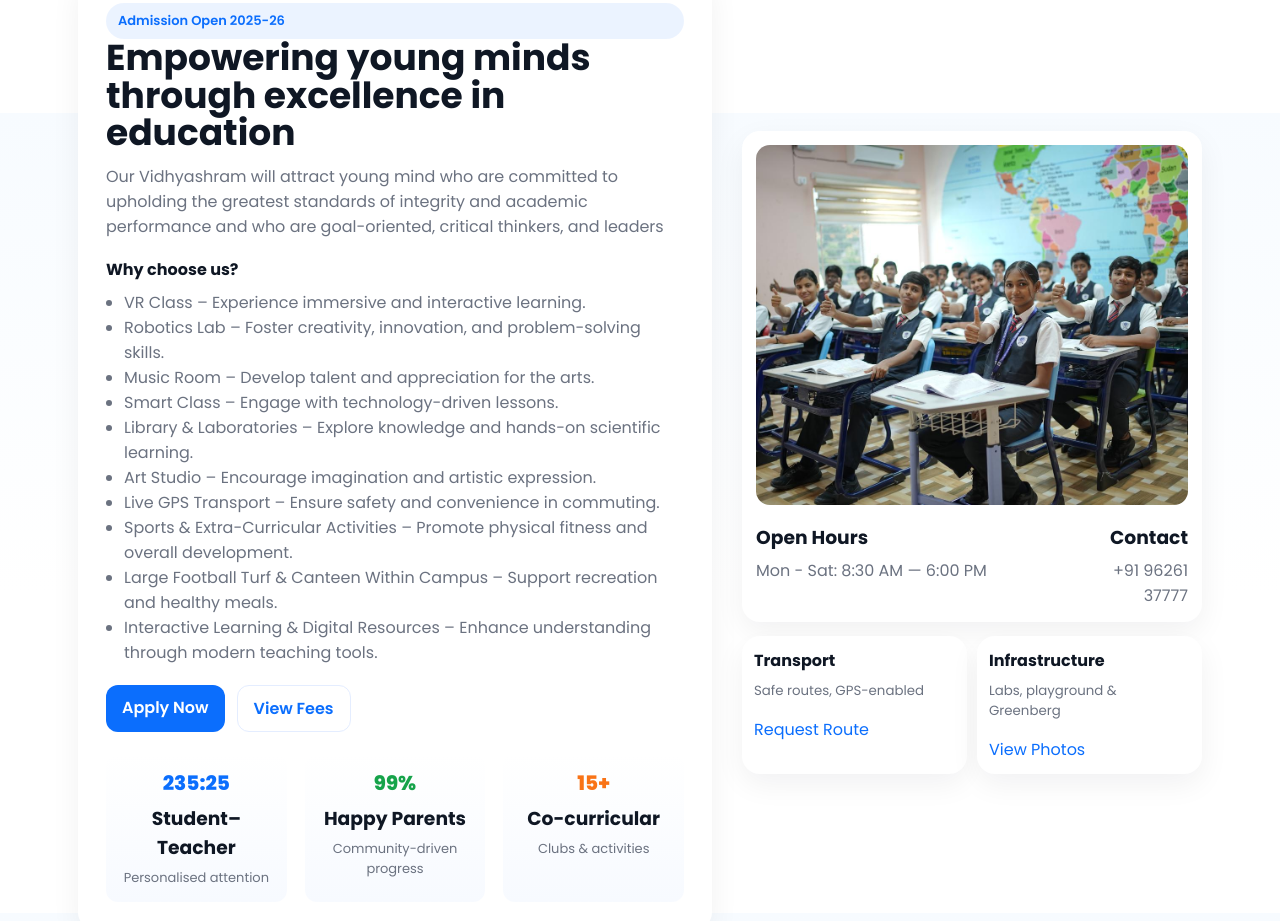
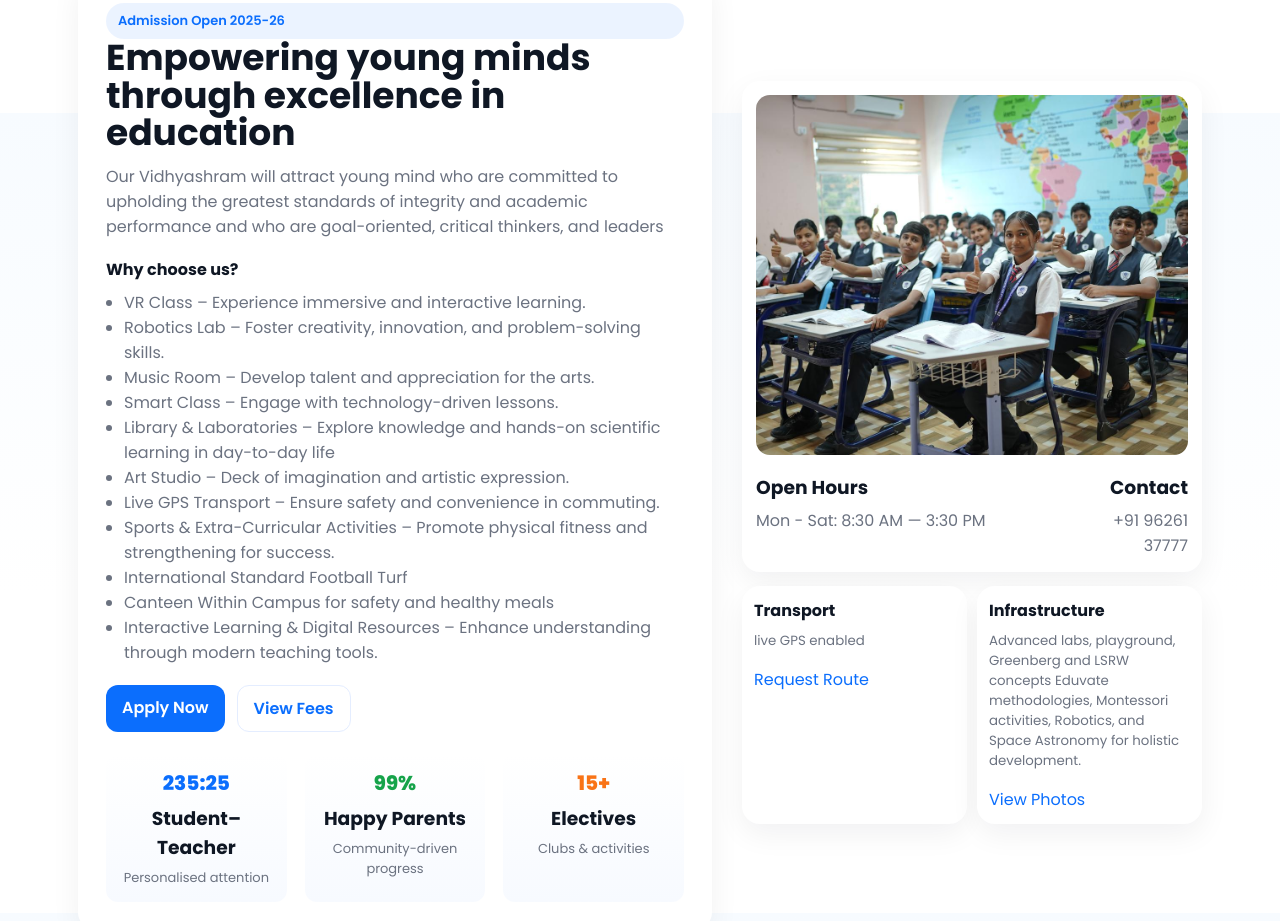
Before and after one commit to rupesh282001/demotvshool, a plain HTML site: page enroll_popUpPage.html in a window 1280 px wide. Shown: the part 687-1608 px from the top of the page. Drawn offline with Linux system fonts and the light colour scheme.

Commit message:
Update enroll_popUpPage.html

```diff
--- a/enroll_popUpPage.html
+++ b/enroll_popUpPage.html
@@ -506,7 +506,7 @@
                 <div class="grid-2">
                     <select name="grade" required>
                         <option value="">Grade applying for</option>
-                        <option>Nursery</option>
+                        <option>Play School</option>
                         <option>KG</option>
                         <option>1</option>
                         <option>2</option>
@@ -524,7 +524,7 @@
 
                 <div style="display:flex;gap:10px;align-items:center">
                     <button class="btn" type="submit">Send Enquiry</button>
-                    <small style="color:var(--muted)">or call <strong>+91 9626137777</strong></small>
+                    <small style="color:var(--muted)">or call <strong>+91 9626 13 7777, +91 9626 14 7777, +91 9626 15 7777</strong></small>
                 </div>
             </form>
         </section>
@@ -548,15 +548,17 @@
 
                             <li>Smart Class – Engage with technology-driven lessons.</li>
 
-                            <li>Library & Laboratories – Explore knowledge and hands-on scientific learning.</li>
+                            <li>Library & Laboratories – Explore knowledge and hands-on scientific learning in day-to-day life</li>
 
-                            <li>Art Studio – Encourage imagination and artistic expression.</li>
+                            <li>Art Studio – Deck of imagination and artistic expression.</li>
 
                             <li>Live GPS Transport – Ensure safety and convenience in commuting.</li>
 
-                            <li>Sports & Extra-Curricular Activities – Promote physical fitness and overall development.</li>
+                            <li>Sports & Extra-Curricular Activities – Promote physical fitness and strengthening for success.</li>
 
-                            <li>Large Football Turf & Canteen Within Campus – Support recreation and healthy meals.</li>
+                            <li>International Standard Football Turf</li>
+
+                            <li>Canteen Within Campus for safety and healthy meals</li>
 
                             <li>Interactive Learning & Digital Resources – Enhance understanding through modern teaching tools.</li>
                         </ul>
@@ -581,7 +583,7 @@
                     </div>
                     <div class="highlight">
                         <div style="font-size:20px;font-weight:800;color:#f97316">15+</div>
-                        <h3>Co-curricular</h3>
+                        <h3>Electives</h3>
                         <p>Clubs & activities</p>
                     </div>
                 </div>
@@ -594,7 +596,7 @@
                     <div style="display:flex;gap:12px;margin-top:12px">
                         <div style="flex:1">
                             <h3 style="margin:6px 0">Open Hours</h3>
-                            <p style="margin:0;color:var(--muted)">Mon - Sat: 8:30 AM — 6:00 PM</p>
+                            <p style="margin:0;color:var(--muted)">Mon - Sat: 8:30 AM — 3:30 PM</p>
                         </div>
                         <div style="width:110px;text-align:right">
                             <h3 style="margin:6px 0">Contact</h3>
@@ -606,12 +608,14 @@
                 <div style="margin-top:14px;display:grid;grid-template-columns:1fr 1fr;gap:10px">
                     <div class="card" style="padding:12px;display:flex;flex-direction:column;gap:8px;align-items:flex-start">
                         <strong>Transport</strong>
-                        <small style="color:var(--muted)">Safe routes, GPS-enabled</small>
+                        <small style="color:var(--muted)">live GPS enabled</small>
                         <a href="#contact" style="margin-top:8px">Request Route</a>
                     </div>
                     <div class="card" style="padding:12px;display:flex;flex-direction:column;gap:8px;align-items:flex-start">
                         <strong>Infrastructure</strong>
-                        <small style="color:var(--muted)">Labs, playground & Greenberg</small>
+                        <small style="color:var(--muted)">
+                            Advanced labs, playground, Greenberg and LSRW concepts Eduvate methodologies, Montessori activities, Robotics, and Space Astronomy for holistic development.
+                        </small>
                         <a href="#gallery" style="margin-top:8px">View Photos</a>
                     </div>
                 </div>
```
